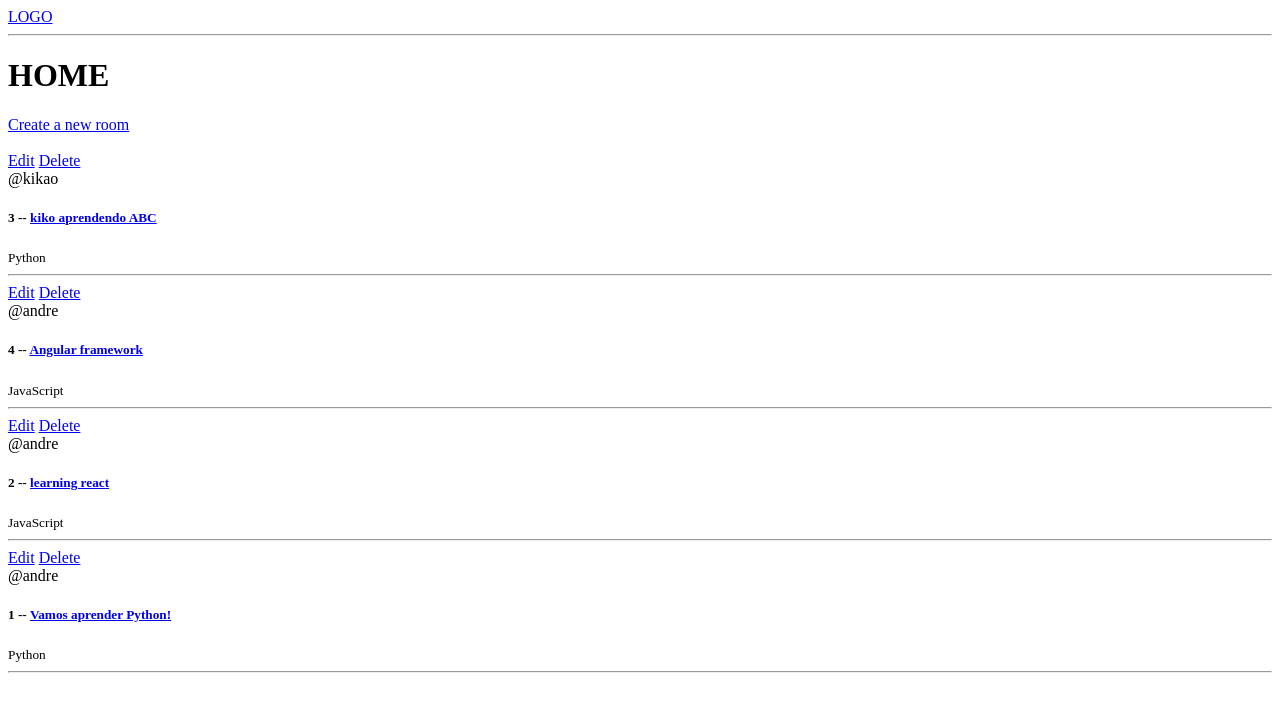
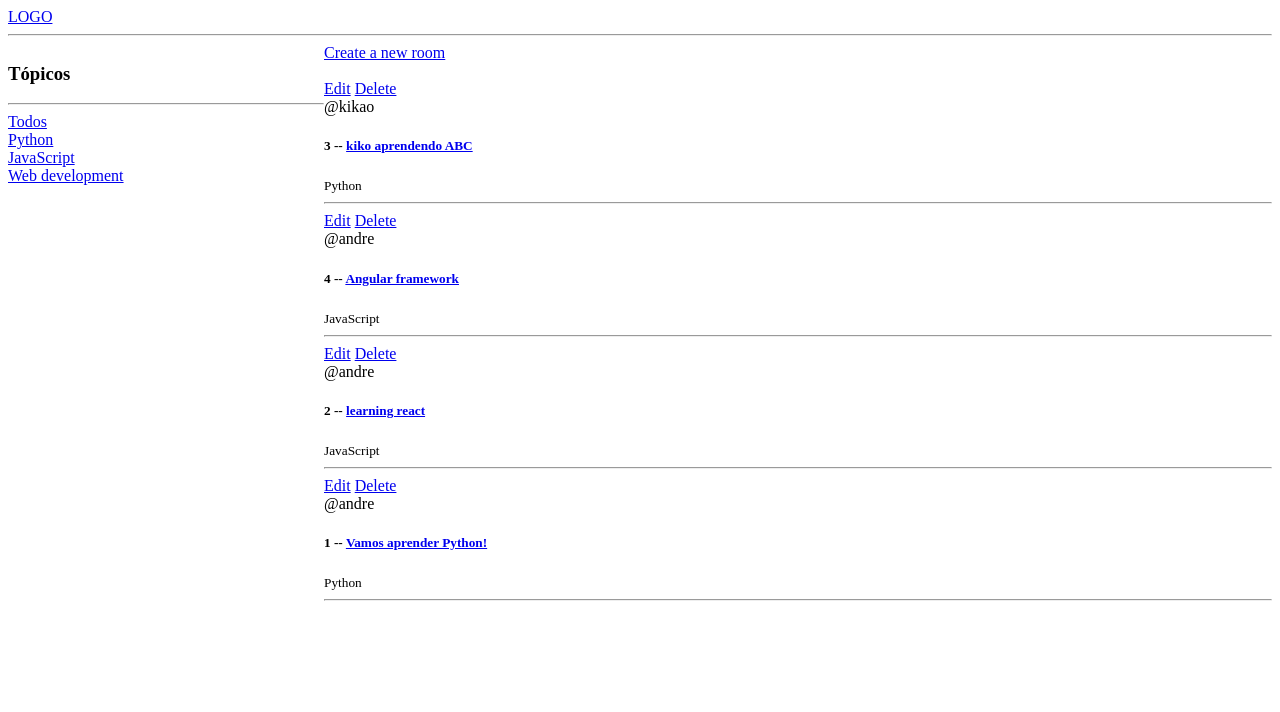
Before and after one commit to andrelzsousa/studybud, a Django app: page / in a window 1280 px wide. Shown: the top 712 px of the page. Run offline with Django 4.2, Linux system fonts and the light colour scheme; data comes from the database, SQL or seed files in the repository.

Commit message:
aba de tópicos

```diff
--- a/base/templates/base/home.html
+++ b/base/templates/base/home.html
@@ -1,14 +1,35 @@
 {% extends 'main.html' %}
 
 {% block content %}
+<style>
+    .home-container {
+        display: grid;
+        grid-template-columns: 1fr 3fr;
+    }
+</style>
 
-<h1>HOME</h1>
 
+<div class="home-container">
+
+    <div>
+        <h3>Tópicos</h3>
+        <hr>
+
+        <div>
+            <a href="{% url 'home'%}">Todos</a>
+        </div>
+
+        {% for topic in topics%}
+        <div>
+            <a href="{% url 'home'%}?q={{topic.name}}">{{topic.name}}</a>
+        </div>
+        {% endfor %}
+    </div>
+
+    <div>
         <a href="{% url 'create-room' %}">Create a new room</a>
         <br>
         <br>
-
-<div>
         {% for room in rooms %}
         <a href="{% url 'update-room' room.id%}">Edit</a>
         <a href="{% url 'delete-room' room.id%}">Delete</a>
@@ -19,6 +40,7 @@
         <hr>
         {% endfor %}
     </div>
+</div>
 
 
 
--- a/base/views.py
+++ b/base/views.py
@@ -1,6 +1,6 @@
 from multiprocessing import context
 from django.shortcuts import render, redirect
-from .models import Room
+from .models import Room, Topic
 from .forms import RoomForm
 
 '''rooms = [
@@ -10,8 +10,16 @@ from .forms import RoomForm
 ]'''
 
 def home(request):
-    rooms = Room.objects.all()
-    context = {'rooms': rooms}
+    if request.GET.get('q') != None:
+        q = request.GET.get('q')
+    else:
+        q = ''
+
+    rooms = Room.objects.filter(topic__name__icontains=q)
+
+    topics = Topic.objects.all()
+
+    context = {'rooms': rooms, 'topics': topics}
     return render(request, "base/home.html", context)
 
 def room(request, pk):
```
Lines whose indentation alone changed are shown as unchanged.
